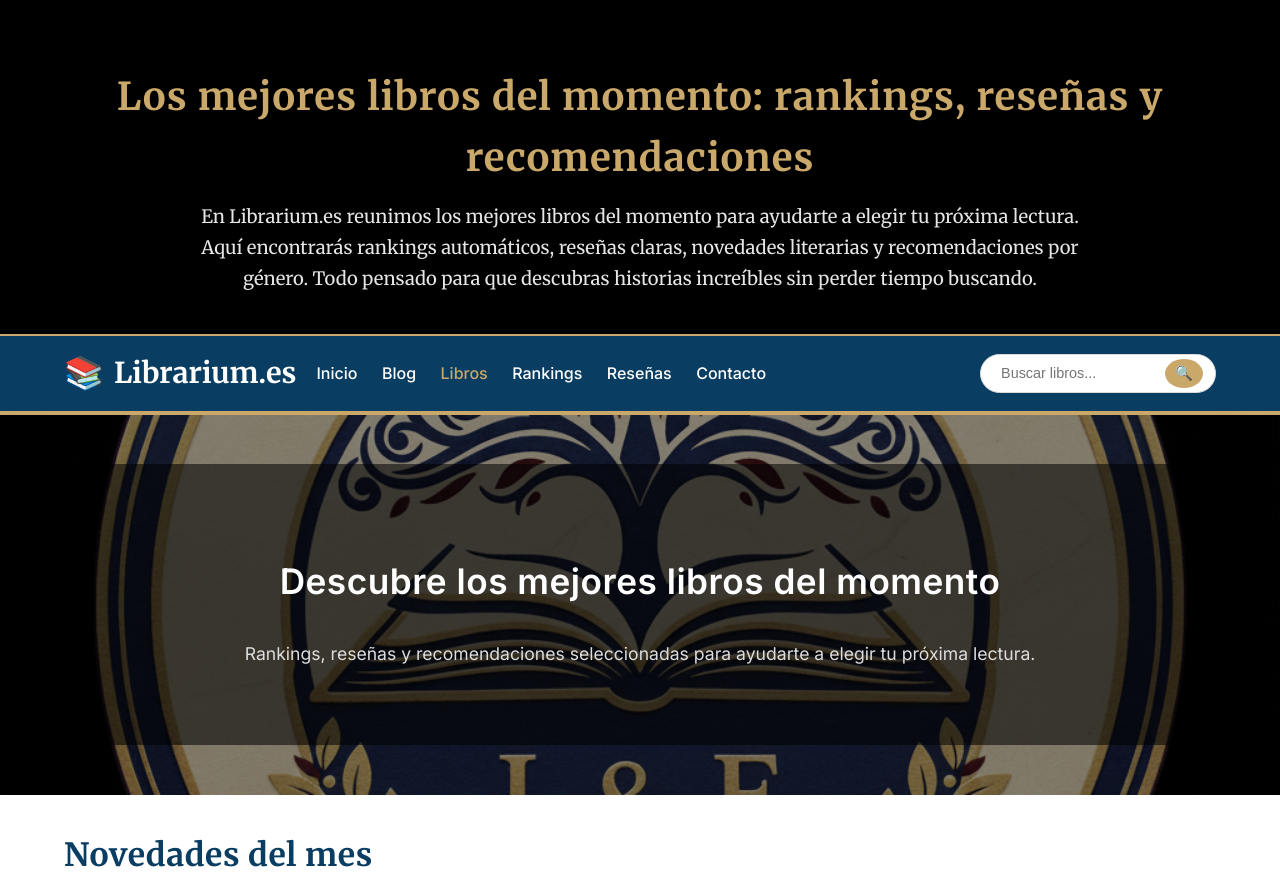
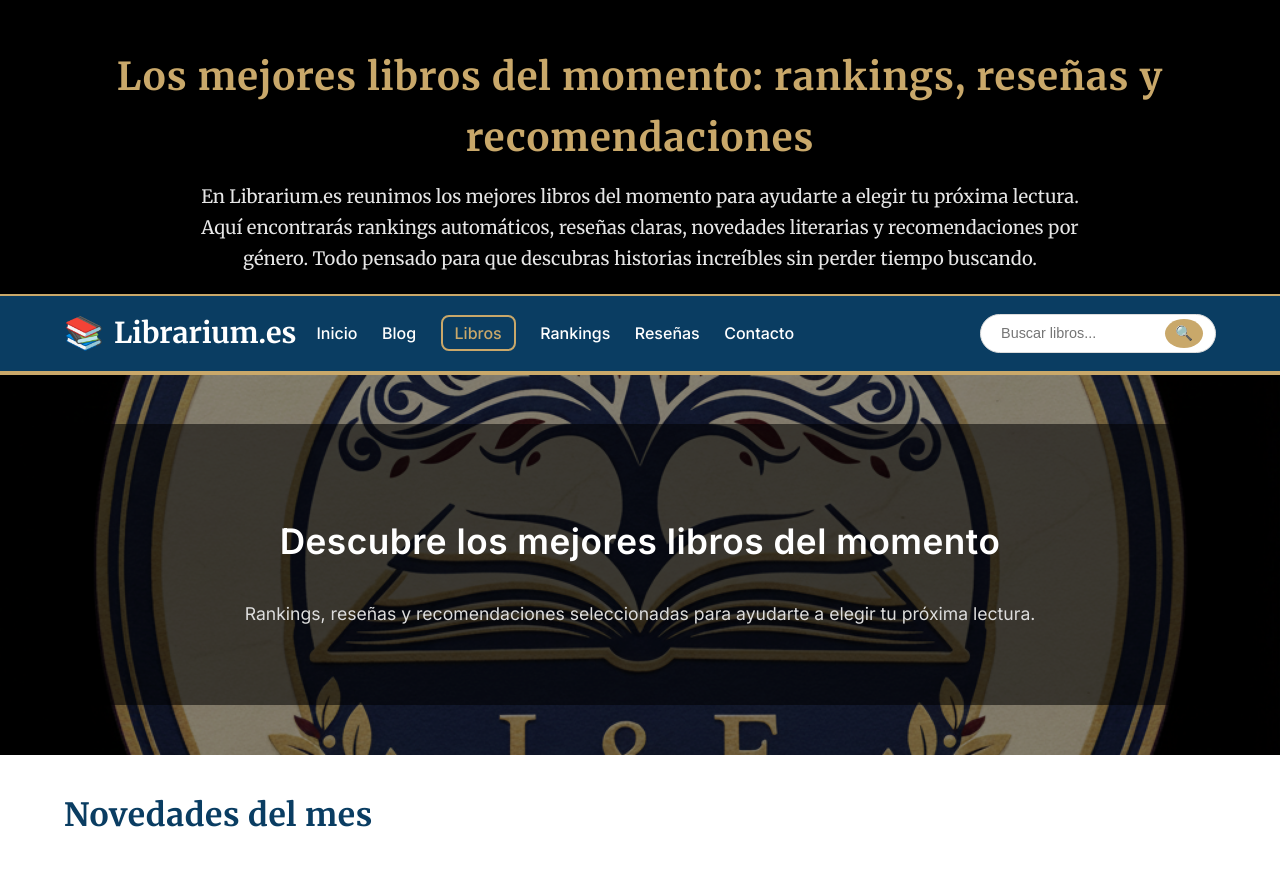
Before and after one commit to taniux87/librarium, a plain HTML site: page index.html in a window 1280 px wide. Shown: the top 884 px of the page. Drawn offline with Linux system fonts and the light colour scheme; no server answers.

Commit message:
actualización

```diff
--- a/css/estilos.css
+++ b/css/estilos.css
@@ -671,7 +671,7 @@ p {
 .top-intro {
   background: #000; /* fondo negro */
   color: #C9A86A; /* dorado */
-  padding: 40px 20px;
+  padding: 20px 20px;
   text-align: center;
   font-family: 'Merriweather', serif;
   border-bottom: 2px solid #C9A86A;
@@ -692,3 +692,10 @@ p {
   margin: auto;
   line-height: 1.7;
 }
+/* ✅ BOTÓN ACTIVO DEL MENÚ CON RECUADRO DORADO */
+.menu .active {
+  color: #C9A86A !important;
+  border: 2px solid #C9A86A;
+  padding: 6px 12px;
+  border-radius: 8px;
+}
```
